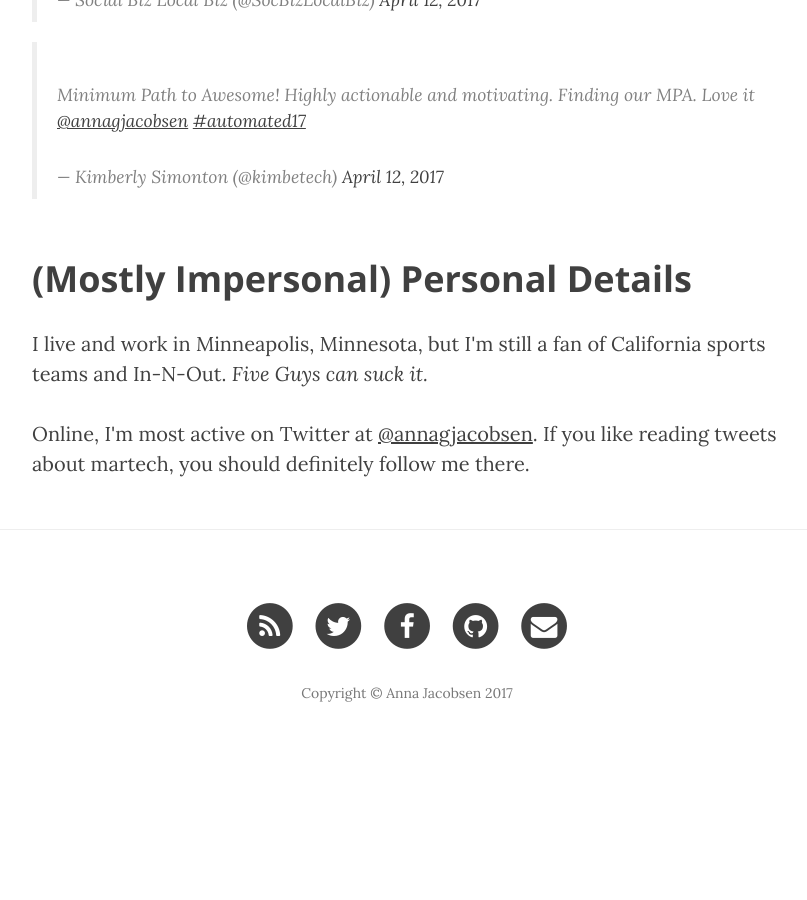
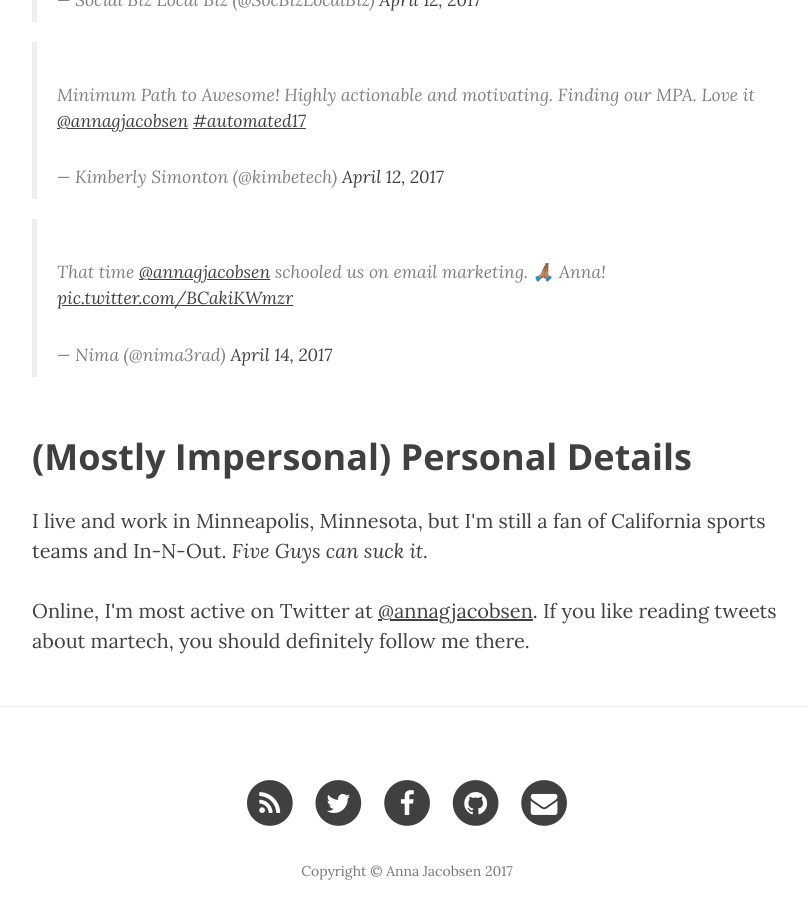
Before and after one commit to annaj/annaj, a Jekyll site: the page built from about.html, in a window 1280 px wide and 900 px high, scrolled down 2508 px. Shown: the whole window, without its empty margins (233-1040 px from the left). Built offline with Jekyll 4.4.1, drawn with Linux system fonts in a browser that asks for light colours; nearby versions of some CDN libraries; comment, search, counter and statistics services are not loaded; before the commit the page ends 3277 px from its top, so only the background shows below that.

Commit message:
nima tweet update

```diff
--- a/about.html
+++ b/about.html
@@ -43,6 +43,9 @@ I spend my days showing entrepreneurs how marketing automation can increase thei
 <blockquote class="twitter-tweet" data-lang="en"><p lang="en" dir="ltr">Minimum Path to Awesome!  Highly actionable and motivating. Finding our MPA. Love it <a href="https://twitter.com/annagjacobsen">@annagjacobsen</a> <a href="https://twitter.com/hashtag/automated17?src=hash">#automated17</a></p>&mdash; Kimberly Simonton (@kimbetech) <a href="https://twitter.com/kimbetech/status/852230984602923008">April 12, 2017</a></blockquote>
 <script async src="//platform.twitter.com/widgets.js" charset="utf-8"></script>
 
+<blockquote class="twitter-tweet" data-lang="en"><p lang="en" dir="ltr">That time <a href="https://twitter.com/annagjacobsen">@annagjacobsen</a> schooled us on email marketing. 🙏🏽 Anna! <a href="https://t.co/BCakiKWmzr">pic.twitter.com/BCakiKWmzr</a></p>&mdash; Nima (@nima3rad) <a href="https://twitter.com/nima3rad/status/852997688488374272">April 14, 2017</a></blockquote>
+<script async src="//platform.twitter.com/widgets.js" charset="utf-8"></script>
+
 <h2 class="section-heading">(Mostly Impersonal) Personal Details</h2>
 <p>I live and work in Minneapolis, Minnesota, but I'm still a fan of California sports teams and In-N-Out. <font size "-2"><em>Five Guys can suck it.</em></font></p>
 
```
